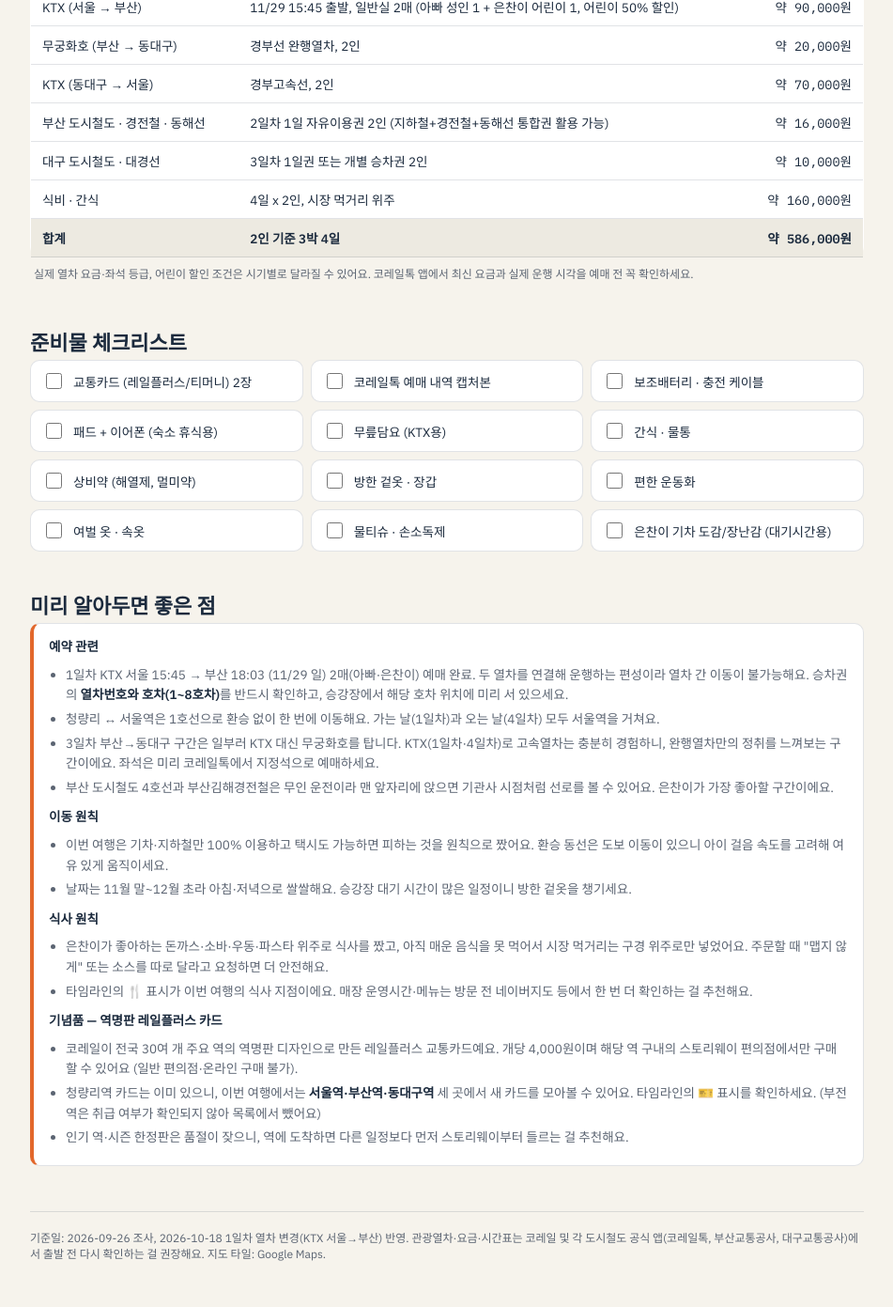
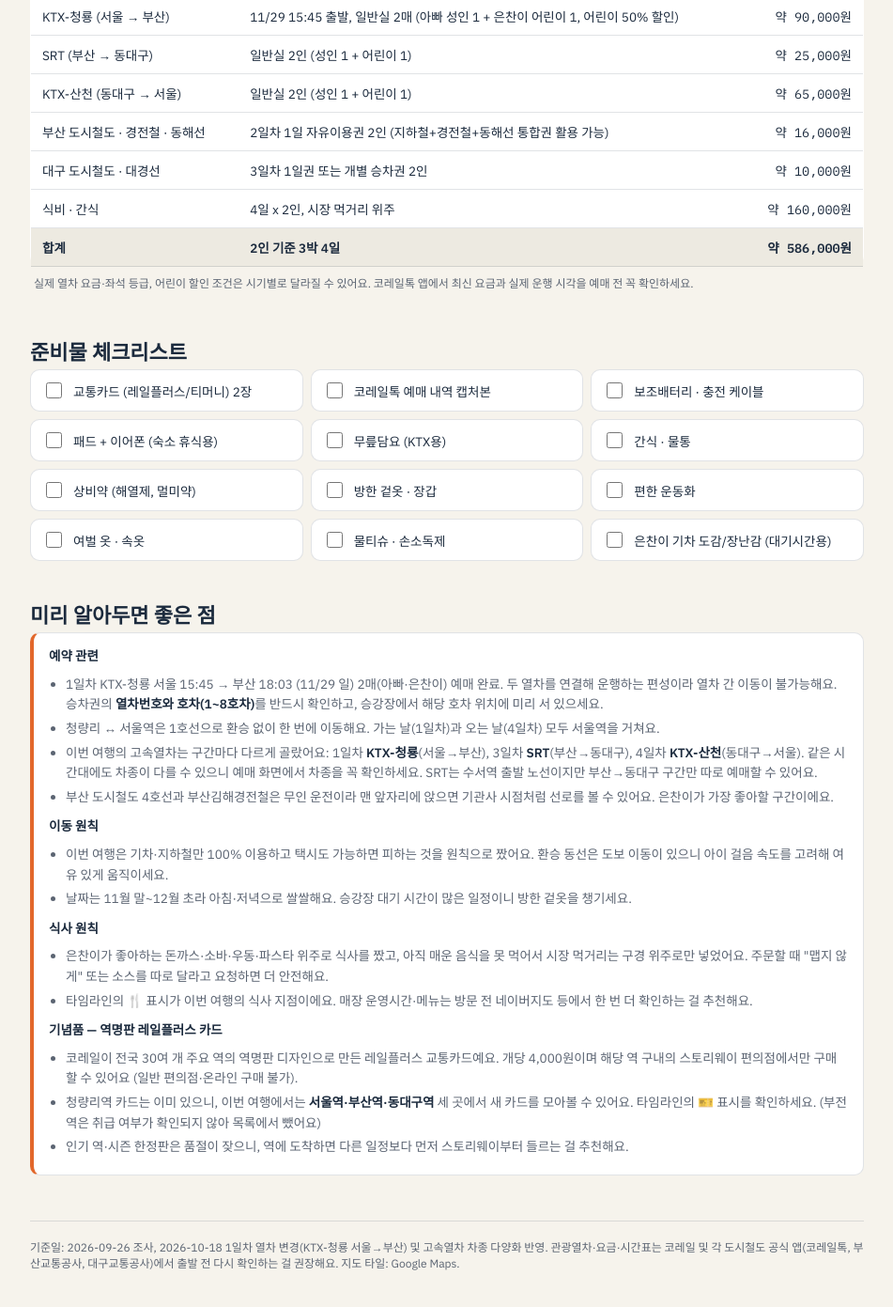
Before and after one commit to daduki/daduki.github.io, a Jekyll site: the page busan-daegu-train-trip.html, which Jekyll copies as it is, in a window 1280 px wide and 1400 px high, scrolled down 2642 px. Shown: the top 1391 px of the window at 94% size, without its empty margins (164-1115 px from the left). Built offline with Jekyll 4.4.1, drawn with Linux system fonts in a browser that asks for light colours; some of the changed text lies outside the part shown.

Commit message:
feat: 기차여행 고속열차를 KTX-청룡·SRT·KTX-산천으로 다양화
- 1일차 서울→부산 KTX-청룡 명시
- 3일차 부산→동대구 무궁화호를 SRT로 변경
- 4일차 동대구→서울 KTX-산천 지정
- 철도 컬렉션 14종류, 예산·안내 문구 갱신

Co-Authored-By: Claude Opus 5.5 <noreply@anthropic.com>
Claude-Session: https://claude.ai/code/session_01JDKSHpvHwRCR692awiaJ6e

```diff
--- a/busan-daegu-train-trip.html
+++ b/busan-daegu-train-trip.html
@@ -448,10 +448,10 @@ footer{
 <header class="hero">
   <div class="eyebrow">Family Rail Trip · 2026.11.29 – 12.02</div>
   <h1>은찬이 기차 대탐험</h1>
-  <p class="sub">기차를 좋아하는 7세 은찬이와 아빠, 3박 4일 동안 KTX부터 무인 경전철까지 — 갈아탈 수 있는 철도는 전부 갈아타 보는 부산·대구 완주 여행.</p>
+  <p class="sub">기차를 좋아하는 7세 은찬이와 아빠, 3박 4일 동안 KTX-청룡·SRT·KTX-산천 세 가지 고속열차부터 무인 경전철까지 — 갈아탈 수 있는 철도는 전부 갈아타 보는 부산·대구 완주 여행.</p>
   <div class="stats">
     <div class="stat"><div class="num">4</div><div class="lbl">일 / 3박</div></div>
-    <div class="stat"><div class="num">13</div><div class="lbl">종류의 철도</div></div>
+    <div class="stat"><div class="num">14</div><div class="lbl">종류의 철도</div></div>
     <div class="stat"><div class="num">2</div><div class="lbl">도시 (부산·대구)</div></div>
     <div class="stat"><div class="num">0</div><div class="lbl">자동차·택시</div></div>
   </div>
@@ -476,8 +476,8 @@ footer{
 
 <section id="collection">
   <h2>기차 컬렉션 체크리스트</h2>
-  <p class="desc">이번 여행에서 타보는 철도는 모두 13종류. 하나씩 타볼 때마다 체크하고, 카메라 아이콘을 눌러 인증샷도 남겨보세요. (체크와 사진은 이 브라우저에만 저장돼요)</p>
-  <div class="progresslabel"><span id="progtext">0 / 13 완료</span></div>
+  <p class="desc">이번 여행에서 타보는 철도는 모두 14종류. 하나씩 타볼 때마다 체크하고, 카메라 아이콘을 눌러 인증샷도 남겨보세요. (체크와 사진은 이 브라우저에만 저장돼요)</p>
+  <div class="progresslabel"><span id="progtext">0 / 14 완료</span></div>
   <div class="progresswrap"><div class="progressbar" id="progressbar"></div></div>
   <div class="grid" id="traincards"></div>
 </section>
@@ -489,9 +489,9 @@ footer{
     <thead><tr><th>항목</th><th>내용</th><th>추정 금액</th></tr></thead>
     <tbody>
       <tr><td>숙소</td><td>부산 서면 2박 + 대구 동성로 1박 (가성비 게스트하우스·모텔)</td><td class="num">약 220,000원</td></tr>
-      <tr><td>KTX (서울 → 부산)</td><td>11/29 15:45 출발, 일반실 2매 (아빠 성인 1 + 은찬이 어린이 1, 어린이 50% 할인)</td><td class="num">약 90,000원</td></tr>
-      <tr><td>무궁화호 (부산 → 동대구)</td><td>경부선 완행열차, 2인</td><td class="num">약 20,000원</td></tr>
-      <tr><td>KTX (동대구 → 서울)</td><td>경부고속선, 2인</td><td class="num">약 70,000원</td></tr>
+      <tr><td>KTX-청룡 (서울 → 부산)</td><td>11/29 15:45 출발, 일반실 2매 (아빠 성인 1 + 은찬이 어린이 1, 어린이 50% 할인)</td><td class="num">약 90,000원</td></tr>
+      <tr><td>SRT (부산 → 동대구)</td><td>일반실 2인 (성인 1 + 어린이 1)</td><td class="num">약 25,000원</td></tr>
+      <tr><td>KTX-산천 (동대구 → 서울)</td><td>일반실 2인 (성인 1 + 어린이 1)</td><td class="num">약 65,000원</td></tr>
       <tr><td>부산 도시철도 · 경전철 · 동해선</td><td>2일차 1일 자유이용권 2인 (지하철+경전철+동해선 통합권 활용 가능)</td><td class="num">약 16,000원</td></tr>
       <tr><td>대구 도시철도 · 대경선</td><td>3일차 1일권 또는 개별 승차권 2인</td><td class="num">약 10,000원</td></tr>
       <tr><td>식비 · 간식</td><td>4일 x 2인, 시장 먹거리 위주</td><td class="num">약 160,000원</td></tr>
@@ -511,9 +511,9 @@ footer{
   <div class="notice">
     <b>예약 관련</b>
     <ul>
-      <li>1일차 KTX 서울 15:45 → 부산 18:03 (11/29 일) 2매(아빠·은찬이) 예매 완료. 두 열차를 연결해 운행하는 편성이라 열차 간 이동이 불가능해요. 승차권의 <b>열차번호와 호차(1~8호차)</b>를 반드시 확인하고, 승강장에서 해당 호차 위치에 미리 서 있으세요.</li>
+      <li>1일차 KTX-청룡 서울 15:45 → 부산 18:03 (11/29 일) 2매(아빠·은찬이) 예매 완료. 두 열차를 연결해 운행하는 편성이라 열차 간 이동이 불가능해요. 승차권의 <b>열차번호와 호차(1~8호차)</b>를 반드시 확인하고, 승강장에서 해당 호차 위치에 미리 서 있으세요.</li>
       <li>청량리 ↔ 서울역은 1호선으로 환승 없이 한 번에 이동해요. 가는 날(1일차)과 오는 날(4일차) 모두 서울역을 거쳐요.</li>
-      <li>3일차 부산→동대구 구간은 일부러 KTX 대신 무궁화호를 탑니다. KTX(1일차·4일차)로 고속열차는 충분히 경험하니, 완행열차만의 정취를 느껴보는 구간이에요. 좌석은 미리 코레일톡에서 지정석으로 예매하세요.</li>
+      <li>이번 여행의 고속열차는 구간마다 다르게 골랐어요: 1일차 <b>KTX-청룡</b>(서울→부산), 3일차 <b>SRT</b>(부산→동대구), 4일차 <b>KTX-산천</b>(동대구→서울). 같은 시간대에도 차종이 다를 수 있으니 예매 화면에서 차종을 꼭 확인하세요. SRT는 수서역 출발 노선이지만 부산→동대구 구간만 따로 예매할 수 있어요.</li>
       <li>부산 도시철도 4호선과 부산김해경전철은 무인 운전이라 맨 앞자리에 앉으면 기관사 시점처럼 선로를 볼 수 있어요. 은찬이가 가장 좋아할 구간이에요.</li>
     </ul>
     <b style="display:block;margin-top:10px;">이동 원칙</b>
@@ -536,15 +536,16 @@ footer{
 </section>
 
 <footer>
-  기준일: 2026-09-26 조사, 2026-10-18 1일차 열차 변경(KTX 서울→부산) 반영. 관광열차·요금·시간표는 코레일 및 각 도시철도 공식 앱(코레일톡, 부산교통공사, 대구교통공사)에서 출발 전 다시 확인하는 걸 권장해요. 지도 타일: Google Maps.
+  기준일: 2026-09-26 조사, 2026-10-18 1일차 열차 변경(KTX-청룡 서울→부산) 및 고속열차 차종 다양화 반영. 관광열차·요금·시간표는 코레일 및 각 도시철도 공식 앱(코레일톡, 부산교통공사, 대구교통공사)에서 출발 전 다시 확인하는 걸 권장해요. 지도 타일: Google Maps.
 </footer>
 
 <script>
 (function(){
   // ---------- 운송수단(모드) 메타 : 색상 + 아이콘 모양 ----------
   const modeMeta = {
-    ktx:      {label:"KTX",             color:"#1E5AA8", shape:"ktx"},
-    mugunghwa:{label:"무궁화호",        color:"#A6432B", shape:"loco"},
+    cheongryong:{label:"KTX-청룡",     color:"#1E5AA8", shape:"ktx"},
+    srt:      {label:"SRT",             color:"#6B2C91", shape:"ktx"},
+    sancheon: {label:"KTX-산천",        color:"#2C8C9E", shape:"ktx"},
     busan1:   {label:"부산1호선",       color:"#EE7D31", shape:"metro"},
     busan2:   {label:"부산2호선",       color:"#3E9B4F", shape:"metro"},
     busan3:   {label:"부산3호선",       color:"#B98A2A", shape:"metro"},
@@ -617,21 +618,21 @@ footer{
   const days = [
     {
       id:"d1", label:"1일차 · 11/29(일)", title:"서울 → 부산, 부산 입성",
-      tags:["이동일","KTX"],
+      tags:["이동일","KTX-청룡"],
       items:[
         {time:"오전 – 13:00", title:"집에서 여유 있게 출발 준비", note:"열차가 오후 출발이라 오전은 집에서 느긋하게. 점심까지 먹고 짐을 마지막으로 점검해요.", modes:[]},
         {time:"14:00", title:"청량리역 → 서울역", note:"1호선으로 서울역까지 환승 없이 한 번에 (약 25분). 오늘 첫 번째 열차!", modes:["seoul"]},
-        {time:"14:40", title:"서울역 도착 · 기념 카드 · 도시락 준비", note:"도착하자마자 스토리웨이에서 서울역 역명판 카드부터 챙겨요. 이후 대합실에서 KTX 출발 전광판 구경, 열차 안에서 먹을 저녁 도시락(돈까스류)도 미리 사두세요.", modes:[], gift:"서울역 역명판 카드", food:"서울역 도시락 (돈까스류)"},
-        {time:"15:45 – 18:03", title:"KTX 서울 → 부산 (약 2시간 18분)", note:"두 열차를 연결해 운행하는 편성이라 열차 간 이동이 불가능해요. 승차권의 열차번호와 1~8호차를 꼭 확인하고 해당 호차 위치에서 기다리세요. 17시쯤 열차 안에서 도시락으로 이른 저녁을 먹어요.", modes:["ktx"]},
+        {time:"14:40", title:"서울역 도착 · 기념 카드 · 도시락 준비", note:"도착하자마자 스토리웨이에서 서울역 역명판 카드부터 챙겨요. 이후 대합실에서 KTX-청룡 출발 전광판 구경, 열차 안에서 먹을 저녁 도시락(돈까스류)도 미리 사두세요.", modes:[], gift:"서울역 역명판 카드", food:"서울역 도시락 (돈까스류)"},
+        {time:"15:45 – 18:03", title:"KTX-청룡 서울 → 부산 (약 2시간 18분)", note:"2024년 데뷔한 최신 고속열차 KTX-청룡(최고 320km/h)! 두 열차를 연결해 운행하는 편성이라 열차 간 이동이 불가능해요. 승차권의 열차번호와 1~8호차를 꼭 확인하고 해당 호차 위치에서 기다리세요. 17시쯤 열차 안에서 도시락으로 이른 저녁을 먹어요.", modes:["ktx"]},
         {time:"18:03", title:"부산역 도착", note:"내리자마자 스토리웨이에서 부산역 역명판 카드를 구매해요. 부산역은 부산 도시철도 1호선과 바로 연결돼요.", modes:[], gift:"부산역 역명판 카드"},
         {time:"18:20", title:"부산역 → 서면역", note:"1호선으로 서면역까지 약 15분.", modes:["busan1"]},
         {time:"18:45 이후", title:"서면 숙소 체크인 · 휴식", note:"열차 시간 때문에 '오후 4시 전 도착' 원칙에서 예외인 날이에요. 저녁은 열차에서 해결했으니 간식 먹고 패드 게임 후 일찍 쉬며 2일차 지하철 완주를 준비해요.", modes:[]}
       ],
       route:[
         {lat:37.5806, lng:127.0468, label:"청량리역", mode:"seoul"},
-        {lat:37.5547, lng:126.9707, label:"서울역", mode:"ktx"},
-        {lat:36.3324, lng:127.4343, label:"대전역", mode:"ktx"},
-        {lat:35.8779, lng:128.6285, label:"동대구역", mode:"ktx"},
+        {lat:37.5547, lng:126.9707, label:"서울역", mode:"cheongryong"},
+        {lat:36.3324, lng:127.4343, label:"대전역", mode:"cheongryong"},
+        {lat:35.8779, lng:128.6285, label:"동대구역", mode:"cheongryong"},
         {lat:35.1152, lng:129.0415, label:"부산역", mode:"busan1"},
         {lat:35.1577, lng:129.0594, label:"서면역 (숙소)", mode:"busan1"}
       ]
@@ -667,11 +668,11 @@ footer{
       ]
     },
     {
-      id:"d3", label:"3일차 · 12/1(화)", title:"부산 → 대구, 완행열차와 모노레일",
-      tags:["무궁화호","대구 4개 노선"],
+      id:"d3", label:"3일차 · 12/1(화)", title:"부산 → 대구, SRT와 모노레일",
+      tags:["SRT","대구 4개 노선"],
       items:[
-        {time:"08:15", title:"서면역 → 부산역", note:"1호선으로 부산역 이동. 부산역 역명판 카드는 1일차 도착 때 이미 챙겼어요.", modes:["busan1"]},
-        {time:"08:50 – 10:15", title:"무궁화호 부산 → 동대구", note:"KTX는 1일차·4일차에 충분히 타보니, 지역간 이동은 완행열차로. 경부선 완행 구간(사상·구포·밀양·청도 등)을 하나씩 지나며 약 1시간 20~30분 걸려요. 좌석은 자유석/입석보다 지정석으로 미리 예매하는 걸 추천.", modes:["mugunghwa"]},
+        {time:"08:30", title:"서면역 → 부산역", note:"1호선으로 부산역 이동. 부산역 역명판 카드는 1일차 도착 때 이미 챙겼어요.", modes:["busan1"]},
+        {time:"09:15 – 10:05", title:"SRT 부산 → 동대구", note:"보라색 SRT로 경부고속선 구간을 달려요 (약 50분). 1일차 KTX-청룡과는 다른 회사(SR)가 운영하는 고속열차라 차량 모양·좌석 비교하는 재미가 있어요. SRT는 SR 앱이나 코레일톡에서 예매할 수 있어요.", modes:["srt"]},
         {time:"10:25 – 10:45", title:"대경선 왕복", note:"동대구역에서 서대구역 방향으로 한 구간, 2024년 개통한 광역철도예요. 동대구역으로 돌아온 김에 스토리웨이에서 기념 카드도 챙겨요.", modes:["daegyeong"], gift:"동대구역 역명판 카드"},
         {time:"10:55", title:"동대구역 → 반월당역", note:"대구 도시철도 1호선.", modes:["daegu1"]},
         {time:"11:15", title:"반월당역 → 청라언덕역", note:"2호선으로 환승.", modes:["daegu2"]},
@@ -681,8 +682,8 @@ footer{
         {time:"15:40", title:"동성로 숙소 체크인 · 저녁", note:"오후 4시 전 도착. 동성로에는 오래된 돈까스 노포 골목이 있어 저녁으로 좋아요.", modes:[], food:"동성로 돈까스 골목"}
       ],
       route:[
-        {lat:35.1152, lng:129.0415, label:"부산역", mode:"mugunghwa"},
-        {lat:35.8779, lng:128.6285, label:"동대구역", mode:"mugunghwa"},
+        {lat:35.1152, lng:129.0415, label:"부산역", mode:"srt"},
+        {lat:35.8779, lng:128.6285, label:"동대구역", mode:"srt"},
         {lat:35.8789, lng:128.5480, label:"서대구역", mode:"daegyeong"},
         {lat:35.8779, lng:128.6285, label:"동대구역", mode:"daegu1"},
         {lat:35.8656, lng:128.5945, label:"반월당역", mode:"daegu2"},
@@ -693,15 +694,15 @@ footer{
     },
     {
       id:"d4", label:"4일차 · 12/2(수)", title:"대구 → 서울, 귀가",
-      tags:["KTX","귀가일"],
+      tags:["KTX-산천","귀가일"],
       items:[
         {time:"08:20", title:"아침식사", note:"숙소 조식 또는 동대구역 스토리웨이에서 김밥·샌드위치로 가볍게.", modes:[], food:"동대구역 간단 아침"},
-        {time:"09:00 – 10:40", title:"KTX 동대구 → 서울역", note:"경부고속선, 약 1시간 40분.", modes:["ktx"]},
+        {time:"09:00 – 10:40", title:"KTX-산천 동대구 → 서울역", note:"산천어를 닮은 앞모습의 국산 고속열차 KTX-산천으로 귀가해요 (약 1시간 40분). 같은 시간대라도 KTX(1세대)로 운행하는 열차가 있으니 예매할 때 차종이 'KTX-산천'인 열차를 골라주세요.", modes:["sancheon"]},
         {time:"10:50", title:"서울역 도착", note:"대구↔청량리 직통열차가 없어 서울역을 경유해요. 서울역 카드는 1일차에 샀으니, 시간이 되면 스토리웨이에 새 한정판이 나왔는지만 확인해요.", modes:[]},
-        {time:"11:00", title:"지하철로 귀가", note:"1호선 등으로 환승해 집으로. 3박 4일, 13종류 철도 완주!", modes:["seoul"]}
+        {time:"11:00", title:"지하철로 귀가", note:"1호선 등으로 환승해 집으로. 3박 4일, 14종류 철도 완주!", modes:["seoul"]}
       ],
       route:[
-        {lat:35.8779, lng:128.6285, label:"동대구역", mode:"ktx"},
+        {lat:35.8779, lng:128.6285, label:"동대구역", mode:"sancheon"},
         {lat:37.5547, lng:126.9707, label:"서울역", mode:"seoul"}
       ]
     }
@@ -852,18 +853,19 @@ footer{
 
   // ---------- 기차 컬렉션 ----------
   const trains = [
+    {mode:"cheongryong", sub:"최신 고속열차, 1일차 서울 → 부산"},
     {mode:"busan1", sub:"오렌지 라인"},
     {mode:"busan2", sub:"그린 라인, 양산까지 연장"},
     {mode:"busan3", sub:"브라운 라인"},
     {mode:"busan4", sub:"무인 운전 경전철"},
     {mode:"bglrt", sub:"무인 고무차륜 경전철"},
     {mode:"donghae", sub:"부산 ↔ 울산"},
-    {mode:"mugunghwa", sub:"경부선 완행열차, 부산 → 동대구"},
+    {mode:"srt", sub:"보라색 고속열차, 3일차 부산 → 동대구"},
     {mode:"daegyeong", sub:"동대구 ↔ 구미·경산 광역철도"},
     {mode:"daegu1", sub:"레드 라인"},
     {mode:"daegu2", sub:"그린 라인"},
     {mode:"daegu3", sub:"과좌식 모노레일"},
-    {mode:"ktx", sub:"경부고속선, 1일차 서울→부산 · 4일차 동대구→서울"},
+    {mode:"sancheon", sub:"산천어 얼굴 고속열차, 4일차 동대구 → 서울"},
     {mode:"seoul", sub:"귀가, 1호선 등"}
   ];
 
--- a/index.html
+++ b/index.html
@@ -130,7 +130,7 @@
                             </div>
                         </div>
                         <p class="text-slate-300 text-sm mb-4 leading-relaxed">
-                            기차를 좋아하는 7세 은찬이와 아빠의 3박 4일 부산·대구 기차 완주 여행. KTX부터 무인 경전철, 모노레일까지 13종류의 철도를 갈아타는 타임라인과 기차 컬렉션 체크리스트를 제공합니다.
+                            기차를 좋아하는 7세 은찬이와 아빠의 3박 4일 부산·대구 기차 완주 여행. KTX-청룡·SRT·KTX-산천부터 무인 경전철, 모노레일까지 14종류의 철도를 갈아타는 타임라인과 기차 컬렉션 체크리스트를 제공합니다.
                         </p>
                         <div class="flex flex-wrap gap-2 text-xs mb-6">
                             <span class="bg-slate-800 text-slate-300 px-3 py-1 rounded-lg border border-slate-700">🗓️ 11.29~12.02</span>
```
Also changed, not shown: RELEASE_NOTES.md (+9 -0 lines).
